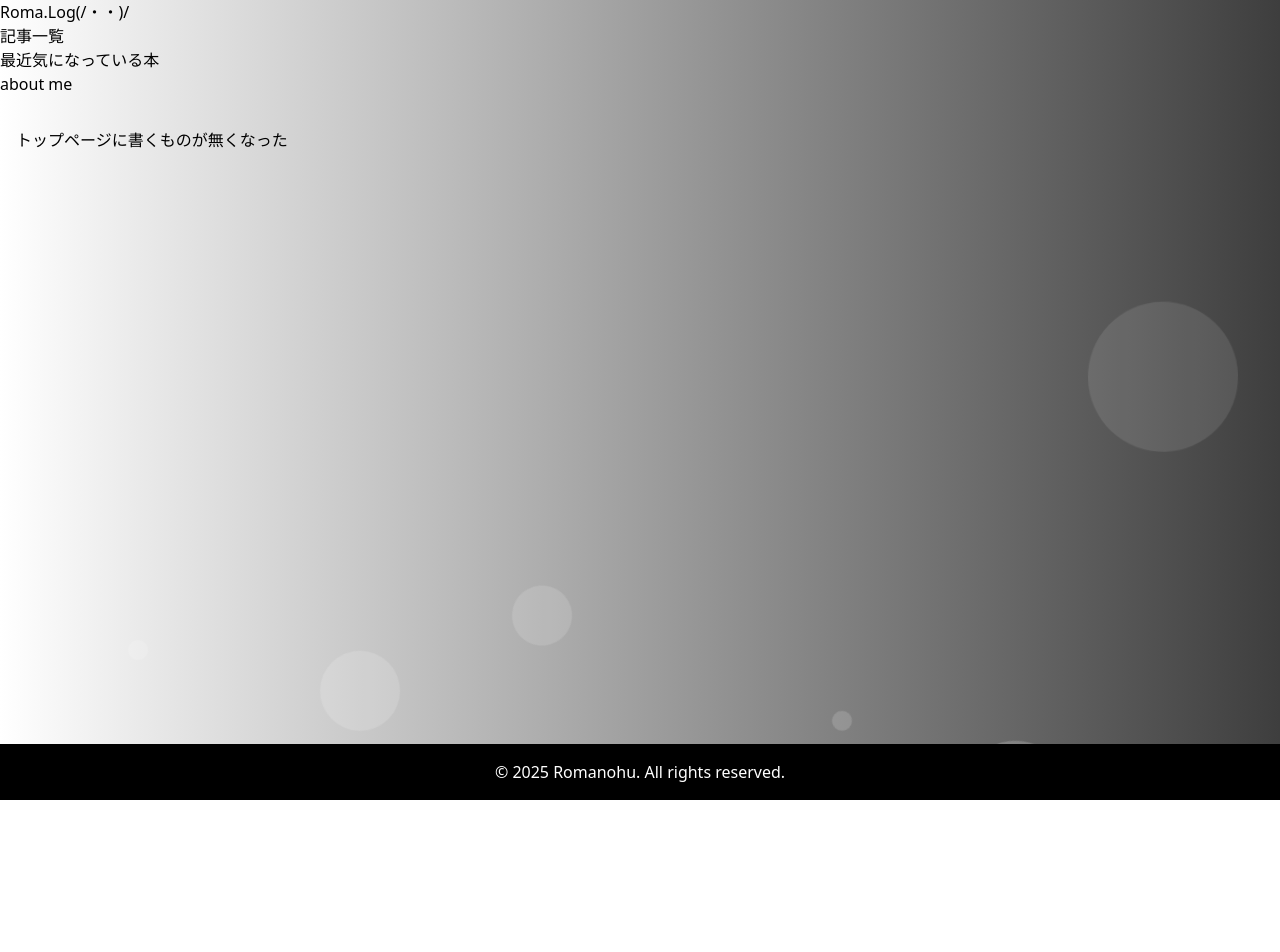
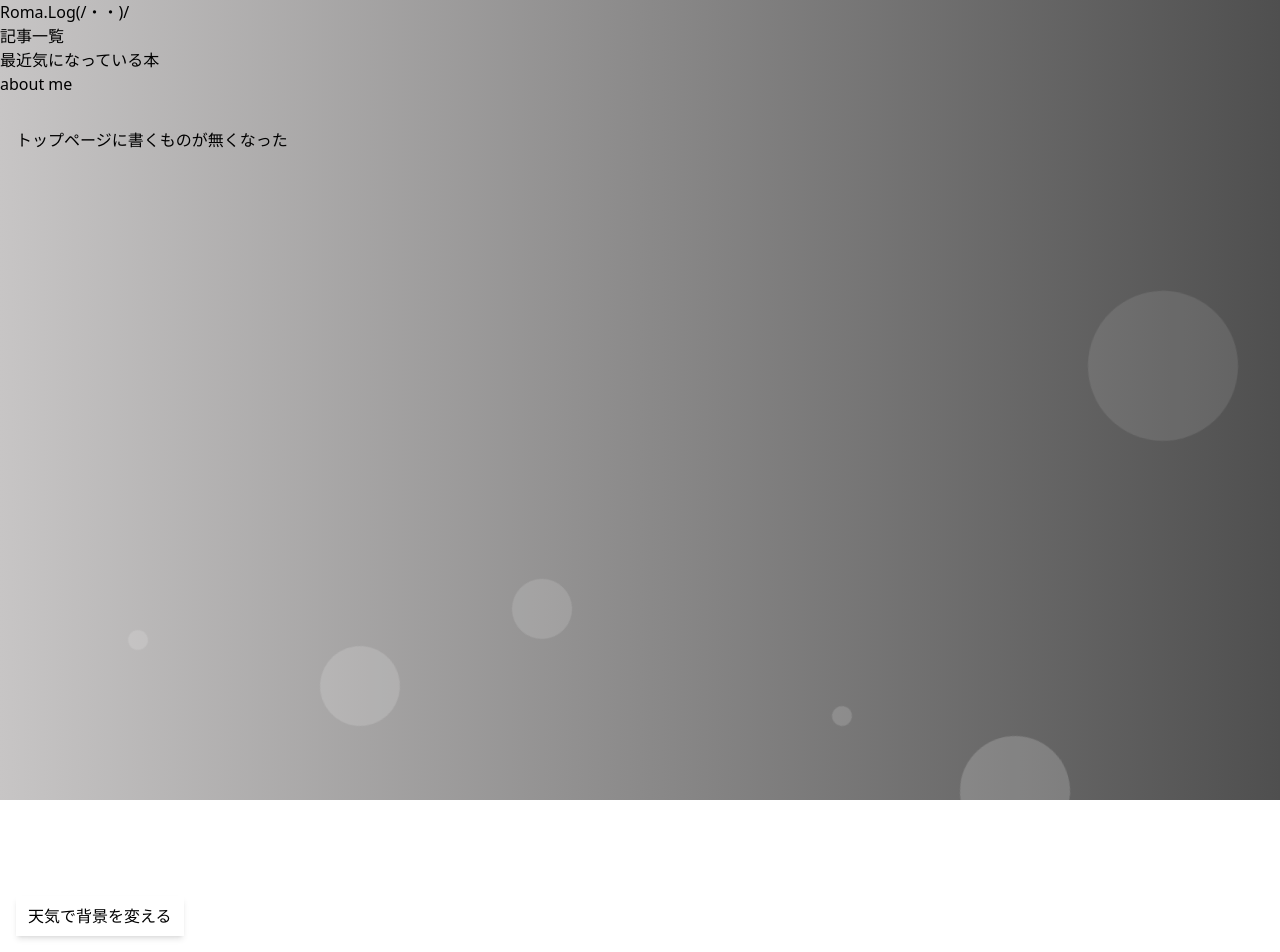
Before and after one commit to romanohu/roma-blog, a Next.js app in the folder my-app/: page / in a window 1280 px wide. Shown: the top 952 px of the page. Before the commit the page ends 800 px from the top, so only its background shows below. Built offline with nearby package versions, Linux system fonts and the light colour scheme.

Commit message:
天気をfeedで取得

```diff
--- a/my-app/package.json
+++ b/my-app/package.json
@@ -17,7 +17,8 @@
     "react-dom": "^19.1.0",
     "remark": "^15.0.1",
     "remark-html": "^16.0.1",
-    "rss-parser": "^3.13.0"
+    "rss-parser": "^3.13.0",
+    "xml2js": "^0.6.2"
   },
   "devDependencies": {
     "@eslint/eslintrc": "^3",
@@ -27,6 +28,7 @@
     "@types/node": "^20",
     "@types/react": "^19",
     "@types/react-dom": "^19",
+    "@types/xml2js": "^0.4.14",
     "autoprefixer": "^10.4.21",
     "eslint": "^9",
     "eslint-config-next": "15.3.2",
--- a/my-app/src/app/layout.tsx
+++ b/my-app/src/app/layout.tsx
@@ -29,13 +29,13 @@ export default function RootLayout({ children }: { children: React.ReactNode })
       <body className="flex flex-col min-h-screen">
 
         <Header />
-        <Background />
+
         <main className="flex-1 pt-8 px-4">
           {children}
         </main>
 
+      <Background />
         <Footer />
-
       </body>
     </html>
   );
--- a/my-app/src/components/background.css
+++ b/my-app/src/components/background.css
@@ -1,10 +1,33 @@
+.weather-clear {
+  background: linear-gradient(to left, #87ceeb, #f0e68c); /* 青空 */
+}
+
+.weather-cloudy {
+  background: linear-gradient(to left, #5b5b72, #a4a4cc); /* 曇り */
+}
+
+.weather-rainy {
+  background: linear-gradient(to left, #193a7d, #5bf3f8); /* 雨 */
+}
+
+.weather-snow {
+  background: linear-gradient(to left, #ffffff, #dcdcdc); /* 雪 */
+}
+
+.weather-default {
+  background: linear-gradient(to left, #4f4f4f, #c7c5c5); /* デフォルト */
+}
+
+
+
+
 /* Background */
 .area {
-  background: linear-gradient(to left, #3e3e3e, #ffffff);
   width: 100%;
   height: 100vh;
   z-index: -1;
 }
+
 
 /* Circles container */
 .circles {
--- a/my-app/src/components/background.tsx
+++ b/my-app/src/components/background.tsx
@@ -1,8 +1,42 @@
+'use client';
+import { useState } from 'react';
 import './background.css';
 
 export default function Background() {
-    return(
-  <div className="area fixed inset-0 w-full h-full bg-gradient-to-l from-[#aaacd6] to-[#84858f] -z-10">
+  const [weather, setWeather] = useState<string | null>(null);
+
+  const fetchWeather = async () => {
+    try {
+      const res = await fetch('https://wttr.in/Tsukuba?format=j1');
+      const data = await res.json();
+      const condition = data.current_condition[0].weatherDesc[0].value;
+      setWeather(condition);
+    } catch (err) {
+      console.error('天気取得に失敗:', err);
+    }
+  };
+
+  const getWeatherClass = () => {
+    if (!weather) return 'weather-default';
+    if (weather.includes('Sunny')) return 'weather-clear';
+    if (weather.includes('cloud') || weather.includes('Cloud')) return 'weather-cloudy';
+    if (weather.includes('rain') || weather.includes('Rain')) return 'weather-rainy';
+    if (weather.includes('snow') || weather.includes('Snow')) return 'weather-snow';
+    return 'weather-default';
+  };
+
+  return (
+    <div className="relative w-full h-screen">
+      {/* ボタンは relative 上で z-index 高くして表示 */}
+      <button
+        onClick={fetchWeather}
+        className="absolute bottom-4 left-4 z-20 px-3 py-2  text-black shadow-md"
+      >
+        天気で背景を変える
+      </button>
+
+      {/* 背景 */}
+      <div className={`area fixed inset-0 w-full h-full ${getWeatherClass()} -z-10`}>
         <ul className="circles relative w-full h-full overflow-hidden">
           <li className="circle circle1"></li>
           <li className="circle circle2"></li>
@@ -16,5 +50,6 @@ export default function Background() {
           <li className="circle circle10"></li>
         </ul>
       </div>
+    </div>
   );
 }
```
Also changed, not shown: 2 other files (tests, documents, lock files or other folders). Lines whose indentation alone changed are shown as unchanged.
